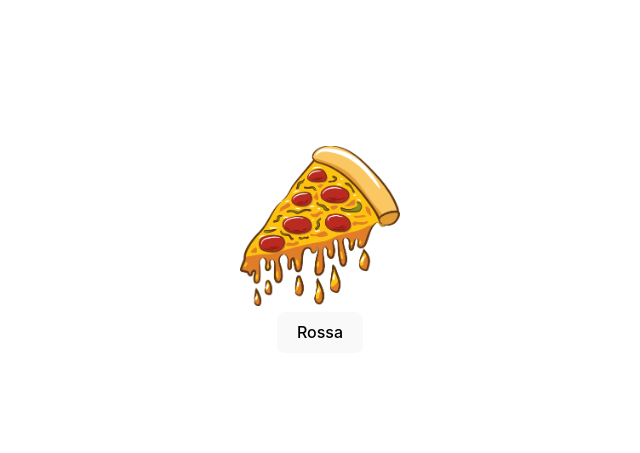
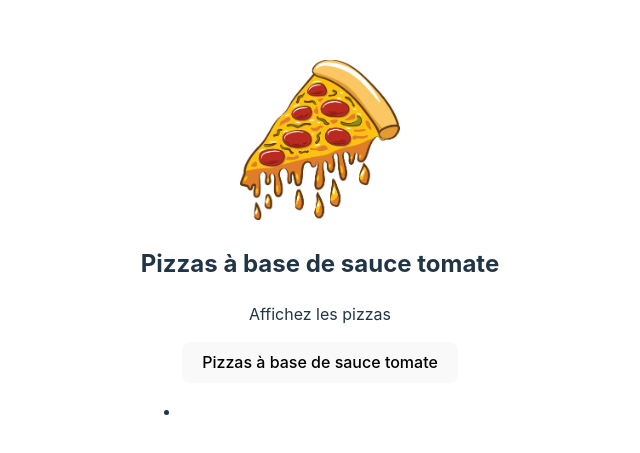
Before and after one commit to Sbn09/tp_pizza, a React (Vite) app: page / in a window 1280 px wide. Shown: the part 213-666 px from the top of the page, without its empty margins (320-960 px from the left). Built offline with nearby package versions, Linux system fonts and the light colour scheme.

Commit message:
midstage3

```diff
--- a/src/App.jsx
+++ b/src/App.jsx
@@ -6,6 +6,23 @@ import { useState } from 'react';
 function App() {
 
   const [pizzaBase, setpizzaBase] = useState('Rossa');
+  const allPizzas = [{
+    id : 1,
+    name : 'Margherita',
+    color : 'rossa'
+  },
+  {
+    id : 2,
+    name : 'Marinara',
+    color : 'rossa'
+  },
+  {
+    id : 3,
+    name : 'Quattro Formaggi',
+    color : 'bianca'
+  }
+
+  ];
 
   function whenBaseButtonIsClicked () {
     console.log(pizzaBase);
@@ -24,7 +41,12 @@ function App() {
     <img className="header-img" src="pizza.png"></img>
   </header>
   <main>
-    <button onClick={whenBaseButtonIsClicked}>{pizzaBase}</button>
+    <h2> {pizzaBase === 'Rossa' ? 'Pizzas à base de sauce tomate' : 'Pizzas sans sauce tomate' } </h2>
+    <p> Affichez les pizzas</p>
+    <button onClick={whenBaseButtonIsClicked}>{pizzaBase === 'Rossa' ? 'Pizzas à base de sauce tomate' : 'Pizzas sans sauce tomate' }</button>
+    <ul>
+      <li key={allPizzas.id}>{allPizzas.name}</li>
+    </ul>
   </main>
   </>
   )
```
